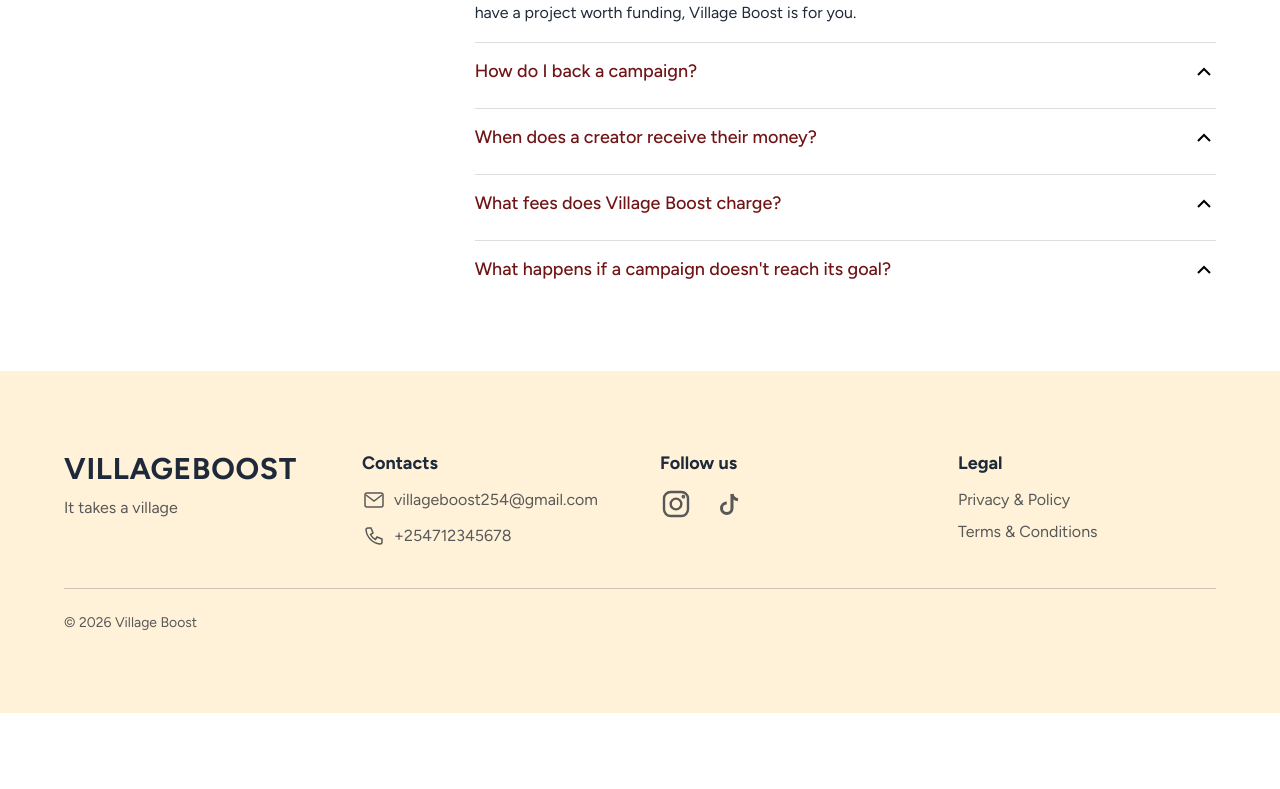
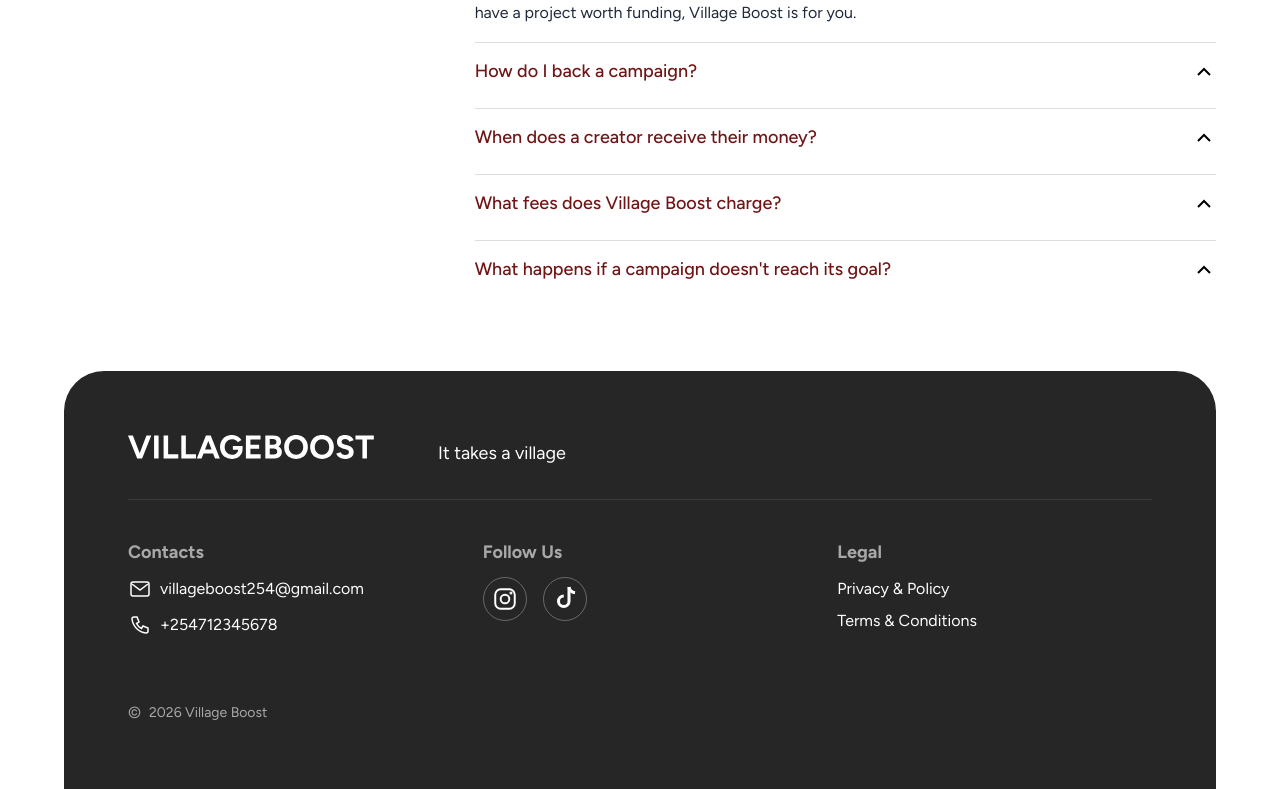
Before and after one commit to villageboost-org/villageboost, a Next.js app: page / in a window 1280 px wide. Shown: the part 2873-3662 px from the top of the page. Before the commit the page ends 3586 px from the top, so only its background shows below. Built offline with nearby package versions, Linux system fonts and the light colour scheme.

Commit message:
feat: update footer with new logo and styling adjustments

```diff
--- a/app/components/Footer.tsx
+++ b/app/components/Footer.tsx
@@ -1,3 +1,5 @@
+import Image from "next/image";
+
 function MailIcon() {
   return (
     <svg
@@ -32,7 +34,7 @@ function InstagramIcon() {
       fill="none"
       stroke="currentColor"
       strokeWidth={1.8}
-      className="h-8 w-8">
+      className="h-6.5 w-6.5">
       <rect x="3" y="3" width="18" height="18" rx="5" />
       <circle cx="12" cy="12" r="4" />
       <circle cx="17.5" cy="6.5" r="0.5" fill="currentColor" />
@@ -47,7 +49,7 @@ function TiktokIcon() {
       fill="none"
       stroke="currentColor"
       strokeWidth={2}
-      className="h-9 w-9">
+      className="h-9 w-9 mr-1">
       <path d="M16 4v9.5a3.5 3.5 0 1 1-3.5-3.5" />
       <path d="M16 4c.3 2 1.8 3.5 4 3.8" />
     </svg>
@@ -57,19 +59,25 @@ function TiktokIcon() {
 export default function Footer() {
   return (
     <footer
-      className="bg-light-mustard py-20 text-grey xl:px-16 md:px-8 px-4"
+      className="rounded-t-[2.5rem] bg-neutral-800 py-16 text-white xl:px-16 md:px-8 px-4 xl:mx-16 md:mx-8 mx-4"
       id="contacts">
-      <div className="grid gap-10 xl:grid-cols-4 md:grid-cols-2">
+      <div className="flex flex-wrap items-baseline gap-x-16 gap-y-1">
+        <Image
+          src="/white-villageboost-logo.svg"
+          alt="Village Boost logo"
+          width={150}
+          height={50}
+          className="h-auto w-auto"
+        />
+        <p className="text-white text-lg!">It takes a village</p>
+      </div>
+
+      <div className="mt-8 border-t border-white/10" />
+
+      <div className="mt-10 grid gap-10 md:grid-cols-3 grid-cols-1">
         <div>
-          <span className="text-3xl font-bold tracking-wide text-gray-800">
-            VILLAGEBOOST
-          </span>
-          <p className="mt-2 text-grey">It takes a village</p>
-        </div>
-
-        <div>
-          <h5 className="font-bold! text-gray-800">Contacts</h5>
-          <ul className="mt-3 space-y-3 text-grey">
+          <h5 className="font-bold! text-white/60">Contacts</h5>
+          <ul className="mt-3 space-y-3 text-white">
             <li className="flex items-center gap-2 text-base">
               <MailIcon /> villageboost254@gmail.com
             </li>
@@ -80,26 +88,26 @@ export default function Footer() {
         </div>
 
         <div>
-          <h5 className="font-bold! text-gray-800">Follow us</h5>
+          <h5 className="font-bold! text-white/60">Follow Us</h5>
           <div className="mt-3 flex gap-4">
             <a
               href="https://instagram.com"
               aria-label="Instagram"
-              className="flex h-8 w-8 items-center justify-center">
+              className="flex h-11 w-11 items-center justify-center rounded-full border border-white/30 text-white">
               <InstagramIcon />
             </a>
             <a
               href="https://tiktok.com"
               aria-label="TikTok"
-              className="flex h-9 w-9 items-center justify-center">
+              className="flex h-11 w-11 items-center justify-center rounded-full border border-white/30 text-white">
               <TiktokIcon />
             </a>
           </div>
         </div>
 
         <div>
-          <h5 className="font-bold! text-gray-800">Legal</h5>
-          <ul className="mt-3 space-y-2 text-base text-grey">
+          <h5 className="font-bold! text-white/60">Legal</h5>
+          <ul className="mt-3 space-y-2 text-base text-white">
             <li>
               <a href="/privacy-policy">Privacy & Policy</a>
             </li>
@@ -110,8 +118,11 @@ export default function Footer() {
         </div>
       </div>
 
-      <div className="mt-10 border-t border-grey/30 pt-6 text-sm text-grey">
-        © {new Date().getFullYear()} Village Boost
+      <div className="mt-16 flex items-center gap-2 text-sm text-white/60">
+        <span aria-hidden className="text-base">
+          ©
+        </span>
+        {new Date().getFullYear()} Village Boost
       </div>
     </footer>
   );
```
Also changed, not shown: public/white-villageboost-logo.svg (added).
